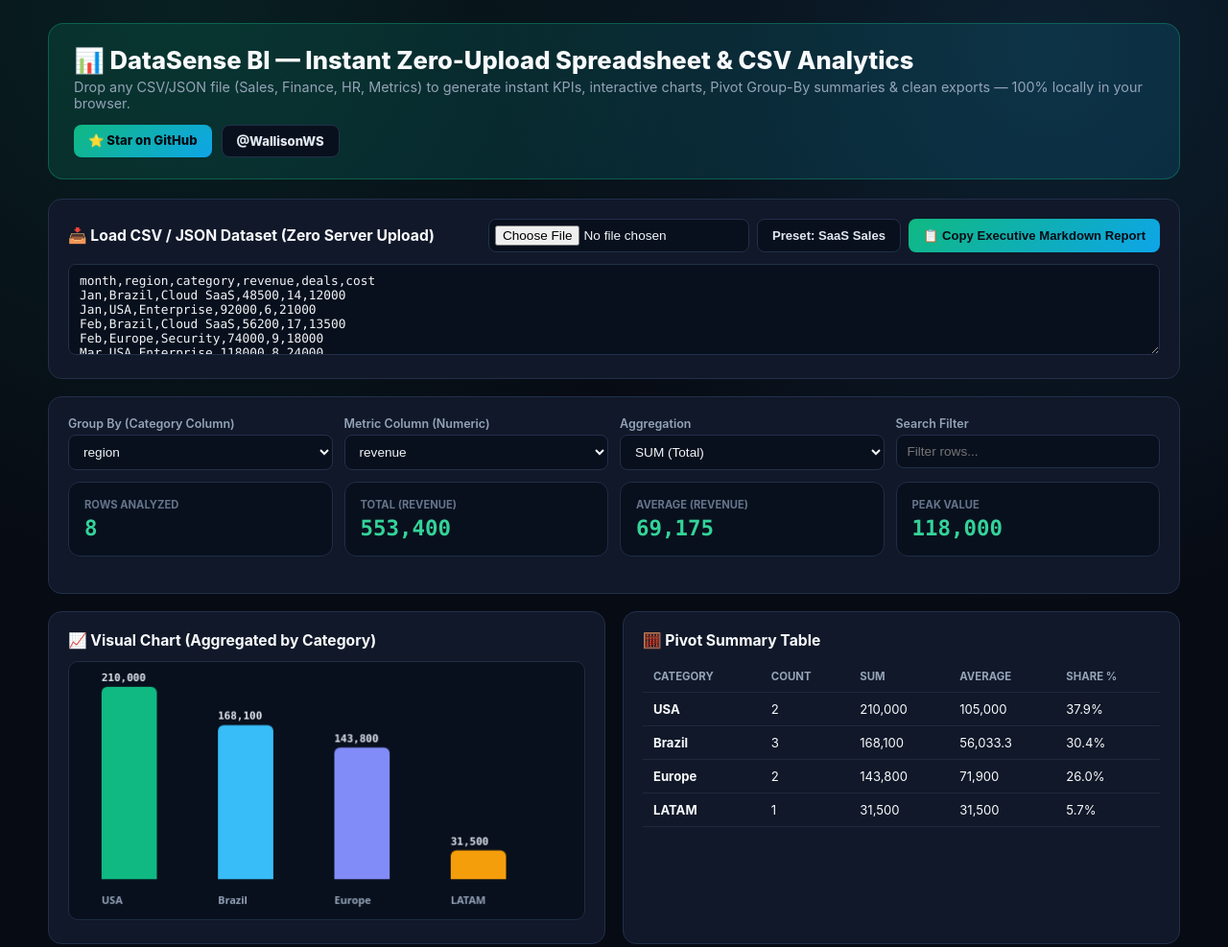
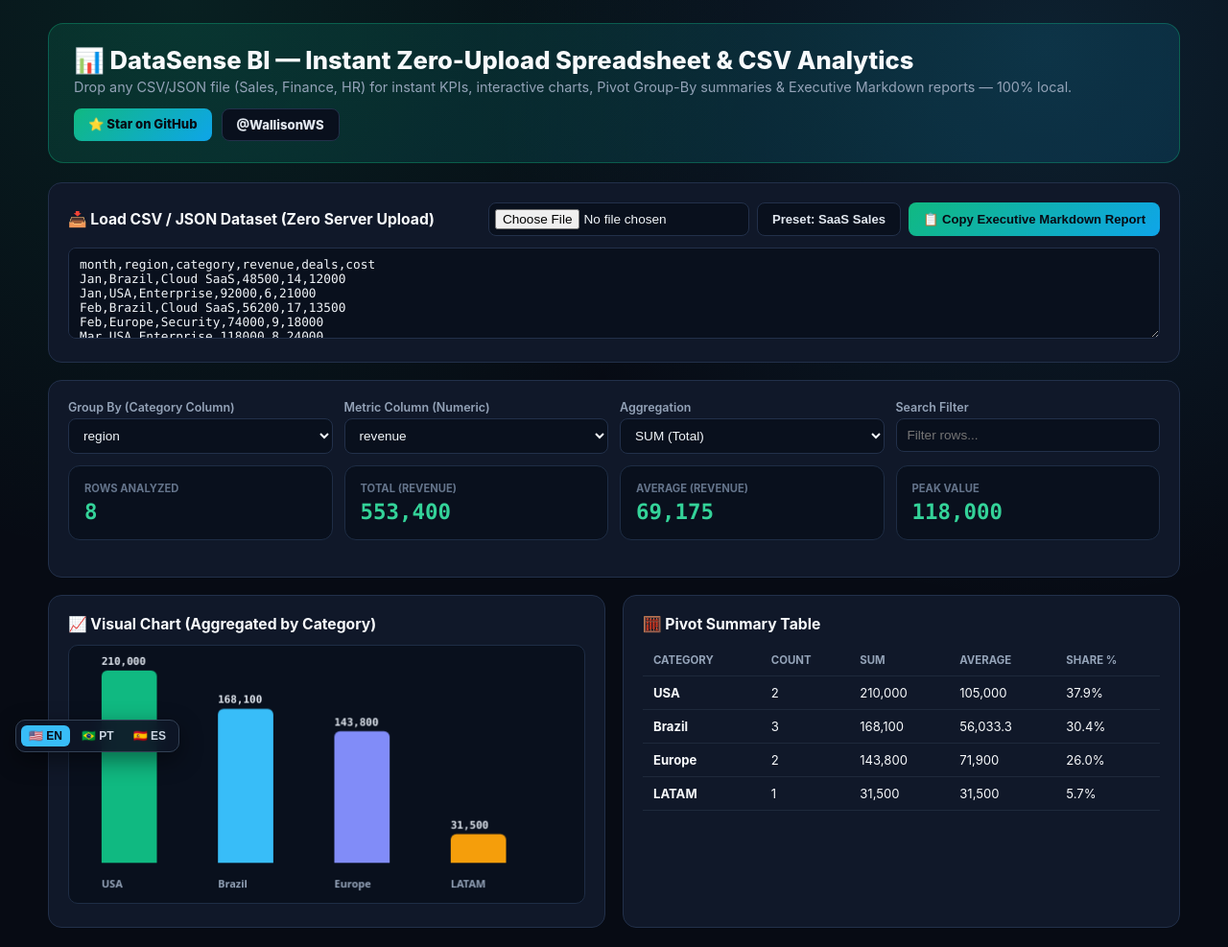
Before and after one commit to WallisonWS/datasense-bi, a plain HTML site: page docs/index.html in a window 1280 px wide. Shown: the whole page at 96% size. Drawn offline with Linux system fonts and the light colour scheme.

Commit message:
feat(i18n): add trilingual EN/PT-BR/ES switcher and functional upgrades

```diff
--- a/docs/index.html
+++ b/docs/index.html
@@ -206,5 +206,34 @@ Apr,LATAM,Support,31500,22,8200`;
     document.getElementById('btnExportMd').addEventListener('click', () => navigator.clipboard.writeText(lastMd).then(() => alert('Executive Markdown report copied!')));
     loadText(SAMPLE_CSV);
   </script>
+  <!-- Trilingual Auto-Detect Language Switcher (EN / PT-BR / ES) -->
+  <div id="wallison-i18n-bar" style="position:fixed;bottom:16px;left:16px;z-index:9999;display:flex;gap:4px;background:rgba(15,22,38,0.92);backdrop-filter:blur(8px);border:1px solid #334155;padding:5px;border-radius:10px;box-shadow:0 8px 24px rgba(0,0,0,0.45);font-family:system-ui,sans-serif;">
+    <button data-wl="en" style="border:none;background:transparent;color:#cbd5e1;padding:4px 8px;border-radius:6px;cursor:pointer;font-size:12px;font-weight:700;">🇺🇸 EN</button>
+    <button data-wl="pt" style="border:none;background:transparent;color:#cbd5e1;padding:4px 8px;border-radius:6px;cursor:pointer;font-size:12px;font-weight:700;">🇧🇷 PT</button>
+    <button data-wl="es" style="border:none;background:transparent;color:#cbd5e1;padding:4px 8px;border-radius:6px;cursor:pointer;font-size:12px;font-weight:700;">🇪🇸 ES</button>
+  </div>
+  <script>
+  (function(){
+    const I18N = {"pt":{"h":"📊 DataSense BI — Analytics Instantâneo de Planilhas CSV/JSON no Navegador","p":"Arraste qualquer CSV ou JSON (Vendas, Financeiro, RH) e gere KPIs, gráficos interativos, Tabela Dinâmica (Pivot) e relatório Markdown sem enviar arquivos."},"en":{"h":"📊 DataSense BI — Instant Zero-Upload Spreadsheet \u0026 CSV Analytics","p":"Drop any CSV/JSON file (Sales, Finance, HR) for instant KPIs, interactive charts, Pivot Group-By summaries \u0026 Executive Markdown reports — 100% local."},"es":{"h":"📊 DataSense BI — Analítica Instantánea de CSV y JSON en el Navegador","p":"Arrastra cualquier CSV o JSON para obtener KPIs, gráficos interactivos, tablas dinámicas (Pivot) y reportes ejecutivos Markdown 100% locales."}};
+    const btns = document.querySelectorAll('#wallison-i18n-bar button');
+    const saved = localStorage.getItem('ws_global_lang');
+    const nav = (navigator.language || 'en').toLowerCase();
+    let cur = (saved && I18N[saved]) ? saved : (nav.startsWith('pt') ? 'pt' : nav.startsWith('es') ? 'es' : 'en');
+    function apply(l){
+      cur = l; localStorage.setItem('ws_global_lang', l);
+      const h1 = document.querySelector('.hero h1, .hdr h1');
+      const p = document.querySelector('.hero p, .hdr p');
+      if (h1 && I18N[l].h) h1.textContent = I18N[l].h;
+      if (p && I18N[l].p) p.textContent = I18N[l].p;
+      btns.forEach(b => {
+        const active = b.dataset.wl === l;
+        b.style.background = active ? '#38bdf8' : 'transparent';
+        b.style.color = active ? '#060a14' : '#cbd5e1';
+      });
+    }
+    btns.forEach(b => b.addEventListener('click', () => apply(b.dataset.wl)));
+    apply(cur);
+  })();
+  </script>
 </body>
 </html>
```
